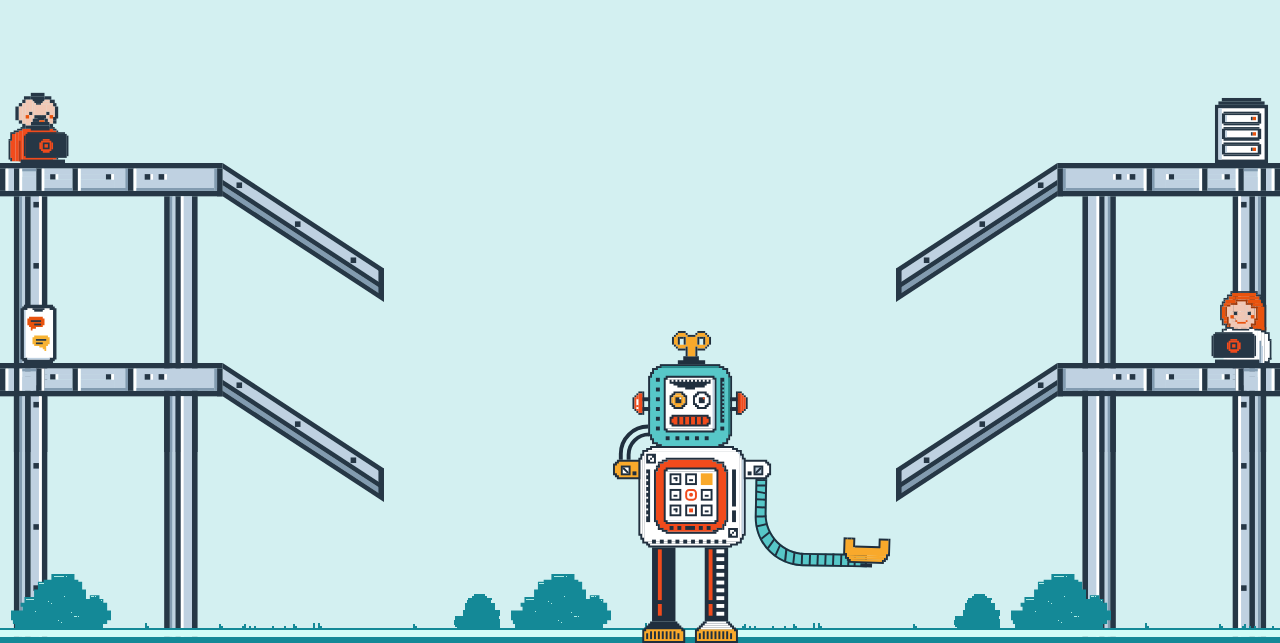
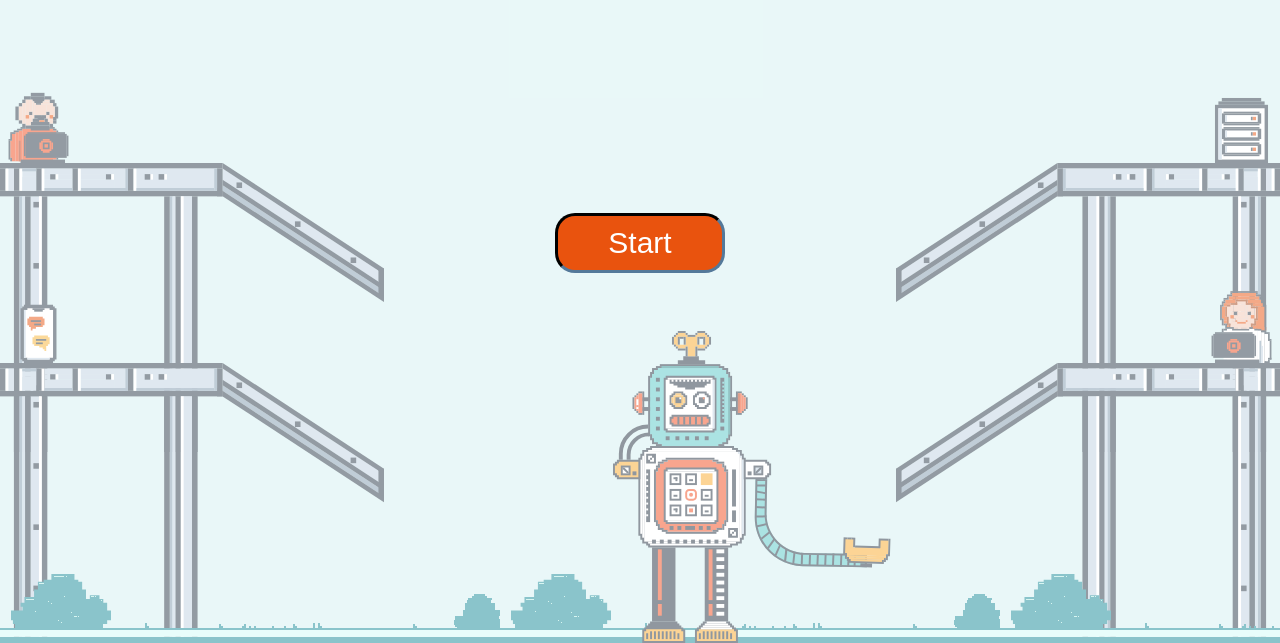
Before and after one commit to jangot/wolf-1, a website built with webpack: page second.html in a window 1280 px wide. Shown: the part 157-800 px from the top of the page. Built offline with Linux system fonts and the light colour scheme.

Commit message:
add start

```diff
--- a/second.html
+++ b/second.html
@@ -7,23 +7,16 @@
 </head>
 <body>
 <div class="game">
+    <div class="greeting"></div>
     <div class="decoration">
         <div class="logo"></div>
 
         <div class="bg-1"></div>
 
-        <div class="shelf shelf-tl">
-            <img src="./src/img/shelf.svg" alt="">
-        </div>
-        <div class="shelf shelf-tr">
-            <img src="./src/img/shelf.svg" alt="">
-        </div>
-        <div class="shelf shelf-bl">
-            <img src="./src/img/shelf.svg" alt="">
-        </div>
-        <div class="shelf shelf-br">
-            <img src="./src/img/shelf.svg" alt="">
-        </div>
+        <div class="shelf shelf-tl"></div>
+        <div class="shelf shelf-tr"></div>
+        <div class="shelf shelf-bl"></div>
+        <div class="shelf shelf-br"></div>
 
         <div class="woolf">
             <div class="tl hero">
@@ -108,11 +101,11 @@
     </div>
     <div class="controls">
         <button class="start">Start</button>
-        <button class="stop">Stop</button>
-        <button class="next">next</button>
+        <button class="stop hide">Stop</button>
+        <button class="next hide">next</button>
     </div>
 </div>
 
-<script src="dist/bundle-second.js?v=11"></script>
+<script src="dist/bundle-second.js?v=12"></script>
 </body>
 </html>
--- a/src/second/controller.ts
+++ b/src/second/controller.ts
@@ -45,9 +45,9 @@ function toggleFullScreen() {
 
 export function applyController(game: Game) {
     function setPosition(el: El, position: GamePosition) {
-        // if (!game.isRun) {
-        //     return;
-        // }
+        if (!game.isRun) {
+            return;
+        }
         game.setWolfPosition(position);
         element('.woolf .active').removeClass('active');
         el.addClass('active');
@@ -57,7 +57,6 @@ export function applyController(game: Game) {
         const el = element(`.woolf .${position}`);
 
         element(`.keyboard .${position}`).on('touchstart', () => setPosition(el, position));
-        // element(`.keyboard .${position}`).on('click', setPosition);
         window.addEventListener('keypress', (e) => {
             if (e.code === code) {
                 setPosition(el, position);
@@ -77,8 +76,8 @@ export function applyController(game: Game) {
     game.on(GAME_EVENT.STOP, () => {
         toggleFullScreen();
     });
-    game.on(GAME_EVENT.FAIL, () => {
-        toggleFullScreen();
-    });
+    // game.on(GAME_EVENT.FAIL, () => {
+    //     toggleFullScreen();
+    // });
 
 }
--- a/src/second/index.ts
+++ b/src/second/index.ts
@@ -45,6 +45,8 @@ g.on(GAME_EVENT.START, () => {
     element('.error-0').removeClass('happened');
     element('.error-1').removeClass('happened');
     element('.error-2').removeClass('happened');
+    element('.greeting').addClass('hide');
+    element('.controls').addClass('hide');
 });
 
 g.on(GAME_EVENT.TICK, () => {
@@ -73,7 +75,8 @@ g.on(GAME_EVENT.ERROR, () => {
 });
 
 g.on(GAME_EVENT.STOP, () => {
-    console.log('SCORE:', g.score)
+    element('.greeting').removeClass('hide');
+    element('.controls').removeClass('hide');
 });
 
 applyController(g);
--- a/src/second/styles/main.scss
+++ b/src/second/styles/common.scss
@@ -1,3 +1,5 @@
+@import "vars";
+
 * {
   margin: 0;
   padding: 0;
@@ -15,12 +17,16 @@ html, body {
 .game {
   width: 100vw;
   height: 100vh;
-  //min-width: 1100px;
-  //height: 600px;
   background: #d3f0f1;
   margin: 0 auto;
-  //background-image: url("../../../src/img/bg-2.svg");
-  //background-position:top left;
-  //background-repeat:no-repeat;
-  //background-size: 100% auto;
 }
+
+.greeting {
+  position: absolute;
+  top: 0;
+  right: 0;
+  bottom: 0;
+  left: 0;
+  z-index: $layer-greeting;
+  background: rgba(255, 255, 255, 0.5);
+}
--- a/src/second/styles/index.scss
+++ b/src/second/styles/index.scss
@@ -1,5 +1,6 @@
 @import "vars";
-@import "main";
+@import "common";
+@import "shelf";
 @import "crashed";
 @import "messages";
 @import "score";
@@ -18,6 +19,7 @@
     left: 2vw;
     width: 22vw;
     height: 8vw;
+    z-index: $layer-score;
 
     background-image: url("../../../src/img/logo.svg");
     background-position: top left;
@@ -25,48 +27,6 @@
     background-size: 100% 100%;
   }
 
-  .shelf {
-    width: 30%;
-    position: absolute;
-    overflow: hidden;
-
-    img {
-      width: 100%;
-    }
-
-    &-tl {
-      left: 0;
-      bottom: 0;
-      height: $shelf-top;
-      z-index: $layer-shelf-top;
-
-      img {
-        transform: scale(-1, 1)
-      }
-    }
-    &-tr {
-      right: 0;
-      bottom: 0;
-      height: $shelf-top;
-      z-index: $layer-shelf-top;
-    }
-    &-bl {
-      left: 0;
-      bottom: 0;
-      height: $shelf-bottom;
-      z-index: $layer-shelf-bottom;
-
-      img {
-        transform: scale(-1, 1)
-      }
-    }
-    &-br {
-      right: 0;
-      bottom: 0;
-      height: $shelf-bottom;
-      z-index: $layer-shelf-bottom;
-    }
-  }
 
   .bg-1 {
     height: 300px;
@@ -97,10 +57,19 @@
   position: absolute;
   top: 0;
   right: 0;
-  z-index: 1000;
+  bottom: 0;
+  left: 0;
+  z-index: $layer-controls;
+  display: flex;
+  justify-content: center;
+  align-items: center;
 
   button {
     font-size: 30px;
-    padding: 10px;
+    padding: 10px 50px;
+    background: #e9530e;
+    color: #fff;
+    border: 3px #263746 inset;
+    border-radius: 20px;
   }
 }
--- a/src/second/styles/score.scss
+++ b/src/second/styles/score.scss
@@ -1,11 +1,9 @@
-
+@import "vars";
 .score {
   position: absolute;
   top: 4vw;
   right: 10vw;
-  z-index: 800;
-
-
+  z-index: $layer-score;
 
   .count {
     font-size: 4vw;
--- /dev/null
+++ b/src/second/styles/shelf.scss
@@ -0,0 +1,37 @@
+@import "vars";
+
+.shelf {
+  width: 30%;
+  position: absolute;
+  overflow: hidden;
+  background-image: url("../../../src/img/shelf.svg");
+  background-repeat:no-repeat;
+  background-size: 100% auto;
+
+  &-tl {
+    left: 0;
+    bottom: 0;
+    height: $shelf-top;
+    z-index: $layer-shelf-top;
+    transform: scale(-1, 1);
+  }
+  &-tr {
+    right: 0;
+    bottom: 0;
+    height: $shelf-top;
+    z-index: $layer-shelf-top;
+  }
+  &-bl {
+    left: 0;
+    bottom: 0;
+    height: $shelf-bottom;
+    z-index: $layer-shelf-bottom;
+    transform: scale(-1, 1);
+  }
+  &-br {
+    right: 0;
+    bottom: 0;
+    height: $shelf-bottom;
+    z-index: $layer-shelf-bottom;
+  }
+}
--- a/src/second/styles/tapper.scss
+++ b/src/second/styles/tapper.scss
@@ -1,3 +1,4 @@
+@import "vars";
 
 .tapper {
   position: absolute;
@@ -5,7 +6,7 @@
   right: 0;
   bottom: 0;
   left: 0;
-  z-index: 900;
+  z-index: $layer-greeting;
 
   div {
     position: absolute;
--- a/src/second/styles/vars.scss
+++ b/src/second/styles/vars.scss
@@ -14,3 +14,7 @@ $layer-woolf: 110;
 $layer-shelf-top: 50;
 $layer-shelf-bottom: 60;
 $layer-messages: 110;
+$layer-tapper: 200;
+$layer-greeting: 300;
+$layer-score: 400;
+$layer-controls: 500;
```
Also changed, not shown: dist/bundle-second.js.
